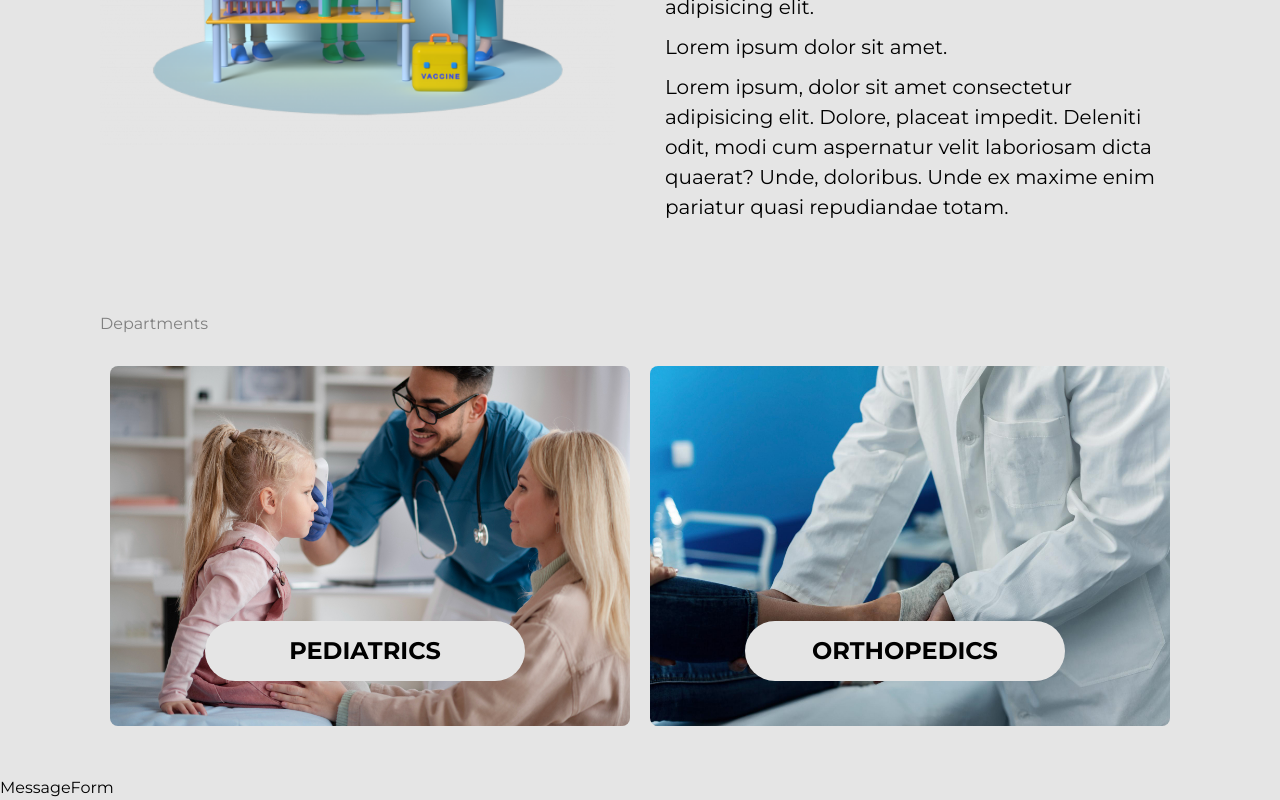
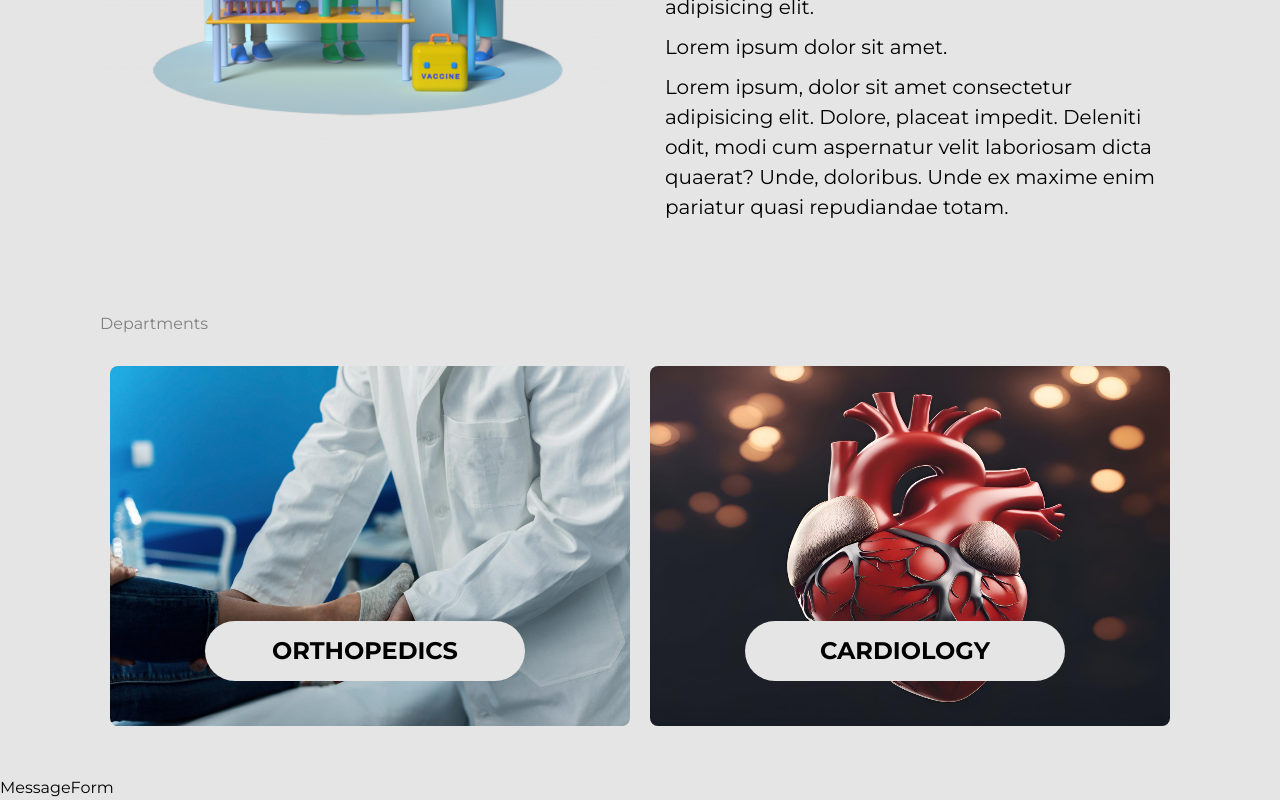
Before and after one commit to dhuruv0003/Doctor-Application-Management-FrontEnd, a React (Vite) app: page / in a window 1280 px wide. Shown: the part 1269-2069 px from the top of the page. Built offline with nearby package versions, Linux system fonts and the light colour scheme.

Commit message:
new commit

```diff
--- a/src/Components/Departments.jsx
+++ b/src/Components/Departments.jsx
@@ -70,11 +70,18 @@ export const Departments = () => {
   return (
     <div className='container departments'>
       <h2>Departments</h2>
-      <Carousel responsive={responsive} removeArrowOnDeviceType={["medium", "small"]}>{
-        departmentsArray.map((depart,index)=>(
-          <Depart key={index} depart={depart}></Depart>
-        ))
-      }</Carousel>
+      <Carousel responsive={responsive}
+
+        infinite={true}
+        autoPlay={true}
+        autoPlaySpeed={3000}
+        customTransition="all .5"
+        transitionDuration={500}
+        removeArrowOnDeviceType={["medium", "small"]}>{
+          departmentsArray.map((depart, index) => (
+            <Depart key={index} depart={depart}></Depart>
+          ))
+        }</Carousel>
     </div>
   )
 }
```
